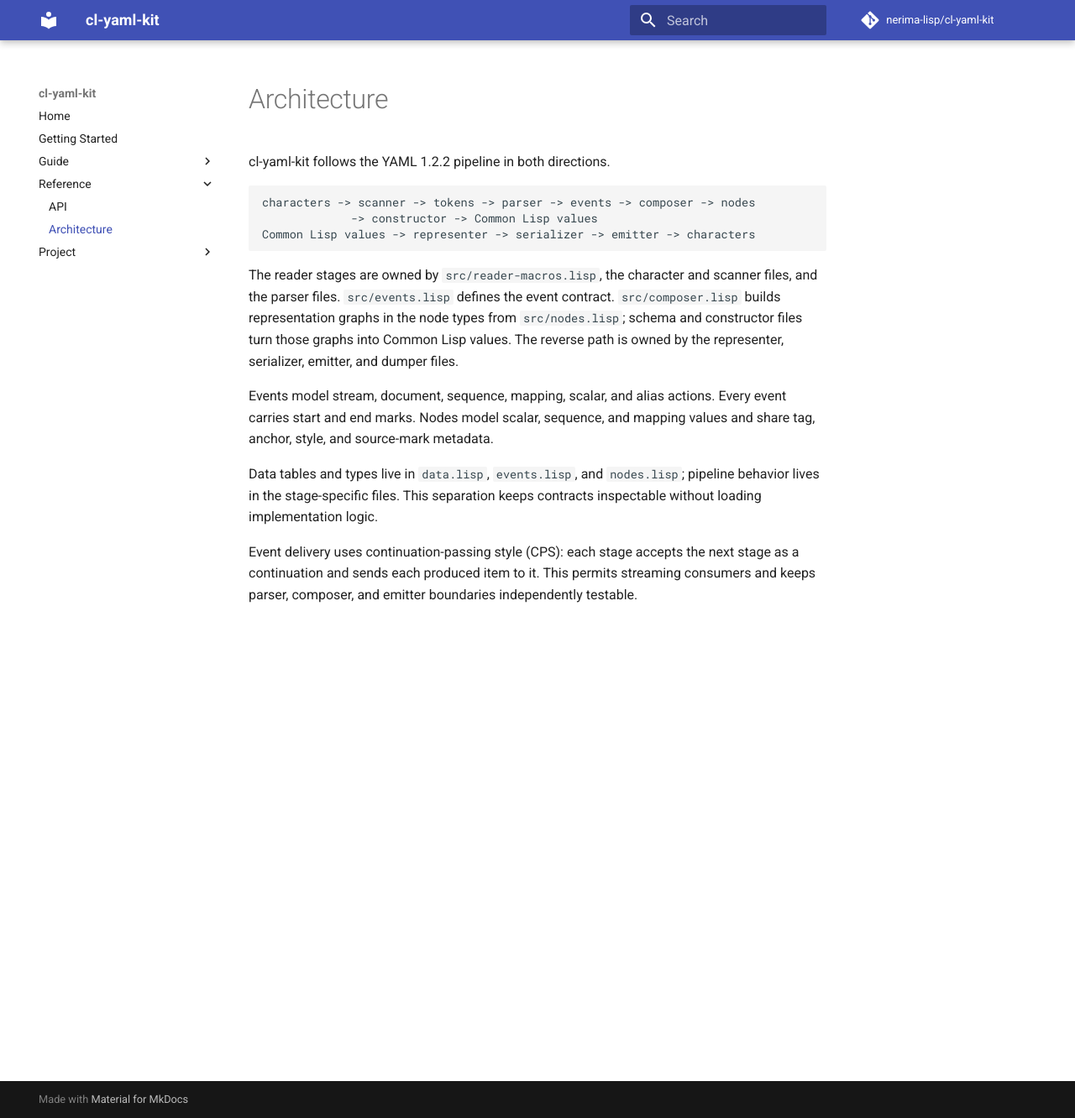
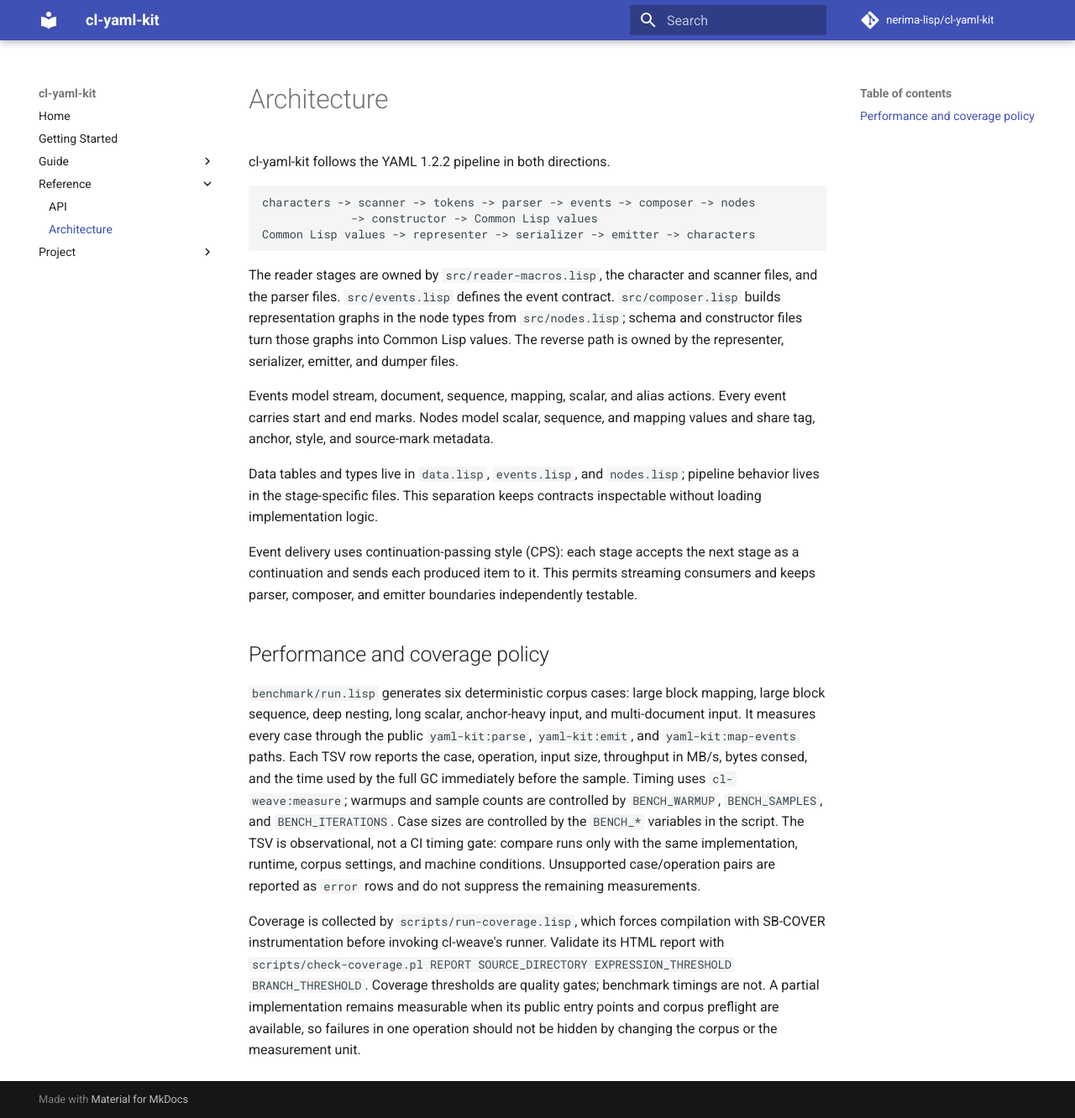
Before and after one commit to nerima-lisp/cl-yaml-kit, an MkDocs documentation site: the page built from docs/src/reference/architecture.md, in a window 1280 px wide and 1332 px high. Shown: the whole window at 84% size. Built offline with MkDocs 1.6.1 and Material for MkDocs 9.7.7, drawn with Linux system fonts in a browser that asks for light colours; comment, search, counter and statistics services are not loaded.

```diff
--- a/docs/src/reference/architecture.md
+++ b/docs/src/reference/architecture.md
@@ -27,3 +27,26 @@ Event delivery uses continuation-passing style (CPS): each stage accepts the
 next stage as a continuation and sends each produced item to it. This permits
 streaming consumers and keeps parser, composer, and emitter boundaries
 independently testable.
+
+## Performance and coverage policy
+
+`benchmark/run.lisp` generates six deterministic corpus cases: large block
+mapping, large block sequence, deep nesting, long scalar, anchor-heavy input,
+and multi-document input. It measures every case through the public
+`yaml-kit:parse`, `yaml-kit:emit`, and `yaml-kit:map-events` paths. Each TSV row
+reports the case, operation, input size, throughput in MB/s, bytes consed, and
+the time used by the full GC immediately before the sample. Timing uses
+`cl-weave:measure`; warmups and sample counts are controlled by
+`BENCH_WARMUP`, `BENCH_SAMPLES`, and `BENCH_ITERATIONS`. Case sizes are
+controlled by the `BENCH_*` variables in the script. The TSV is observational,
+not a CI timing gate: compare runs only with the same implementation, runtime,
+corpus settings, and machine conditions. Unsupported case/operation pairs are
+reported as `error` rows and do not suppress the remaining measurements.
+
+Coverage is collected by `scripts/run-coverage.lisp`, which forces compilation
+with SB-COVER instrumentation before invoking cl-weave's runner. Validate its
+HTML report with `scripts/check-coverage.pl REPORT SOURCE_DIRECTORY
+EXPRESSION_THRESHOLD BRANCH_THRESHOLD`. Coverage thresholds are quality gates;
+benchmark timings are not. A partial implementation remains measurable when
+its public entry points and corpus preflight are available, so failures in one
+operation should not be hidden by changing the corpus or the measurement unit.
```
Also changed, not shown: docs/src/project/development.md (+7 -0 lines), 14 other files.
